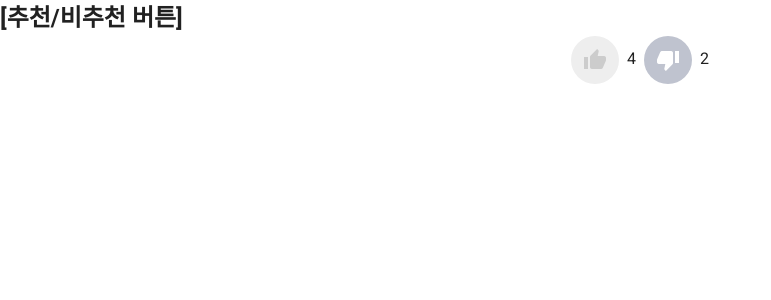
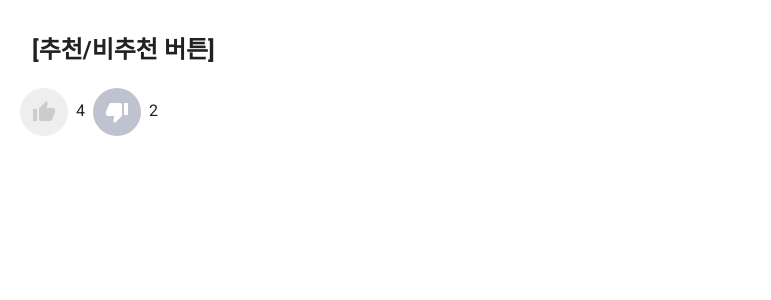
Before and after one commit to sujin43/front-practice, a Vue app in the folder practice/: page /test in a window 1280 px wide. Shown: the top 300 px of the page, without its empty margins (0-771 px from the left). Built offline with nearby package versions, Linux system fonts and the light colour scheme.

Commit message:
추천버튼 구현

```diff
--- a/practice/src/components/RecommendButton.vue
+++ b/practice/src/components/RecommendButton.vue
@@ -1,55 +1,73 @@
 <template>
-  <v-row justify="center">
-    <v-col cols="auto">
+  <v-row>
     <v-btn-toggle
-      class="recommend"
-      v-model="clickedButton"
+    class="recommend mt-4"
+    v-model="vote"
     group
-      @change="countRecommend"
+    @change="countRecommend(vote)"
     >
       <div>
         <v-btn class="recommend" icon depressed value="recommend">
           <v-icon>mdi-thumb-up</v-icon>
         </v-btn>
-          <span>{{ vote.recommend }}</span>
+        <span>{{ voteState.recommend }}</span>
       </div>
 
       <div>
         <v-btn class="nonRecommend ml-2" icon depressed value="nonRecommend">
           <v-icon>mdi-thumb-down</v-icon>
         </v-btn>
-          <span>{{ vote.nonRecommend }}</span>
+        <span>{{ voteState.nonRecommend }}</span>
       </div>
     </v-btn-toggle>
-    </v-col>
   </v-row>
 </template>
 
 <script>
 export default {
   props: {
-    vote: {
+    item: {
       type: Object
     },
   },
   data() {
     return {
-        clickedButton: "",
+        vote: '',
+        preVote: null,
+        voteState: null
     };
   },
+  created() {
+    this.voteState = {...this.item}
+  },
   mounted() {
-    this.clickedButton =
-      this.vote.state === 0
-        ? ""
-        : this.vote.state === 1
+    this.vote =
+      this.voteState.state === 1
         ? "recommend"
-        : "nonRecommend";
+        : this.voteState.state === 2
+        ? "nonRecommend"
+        : undefined
+  },
+  updated() {
+    this.preVote = this.vote
   },
   methods: {
-    countRecommend() {
-        this.$emit("countRecommend", this.clickedButton);
+    countRecommend(vote) {
+      const other = this.vote === undefined ? '' : this.vote === 'recommend' ? 'nonRecommend' : 'recommend'
+
+      if(vote) {
+        this.voteState.state ?
+        (this.voteState[vote]++, this.voteState[other]--) :
+        this.voteState[vote]++
+      } else {
+        this.voteState[this.preVote]--
+      }
+
+      this.voteState.state = vote
+
+      this.$emit("countRecommend", this.voteState)
     },
-  },
+  }
 };
 </script>
 
--- a/practice/src/views/RecommendTest.vue
+++ b/practice/src/views/RecommendTest.vue
@@ -1,7 +1,7 @@
 <template>
-    <div>
-      <h2>[추천/비추천 버튼]</h2>
-      <RecommentButton :vote="vote"/>
+    <div class="pa-8">
+      <h2 class="mb-4">[추천/비추천 버튼]</h2>
+      <RecommentButton :item="vote" @countRecommend="countRecommend"/>
     </div>
 </template>
 
@@ -16,8 +16,17 @@ export default {
             vote: {
                 recommend: 4,
                 nonRecommend: 2,
-                state: 0, //0: x, 1: recommend, 2: nonRecommend
+                state: null, //null: x, 1: recommend, 2: nonRecommend
             },
+        }
+    },
+    methods: {
+        countRecommend(state) {
+            this.vote = {
+                recommend: state.recommend,
+                nonRecommend: state.nonRecommend,
+                state: state.state === 'recommend' ? 1 : state.state === 'nonRecommend' ? 2 : null
+            }
         }
     }
 }
```
Lines whose indentation alone changed are shown as unchanged.
